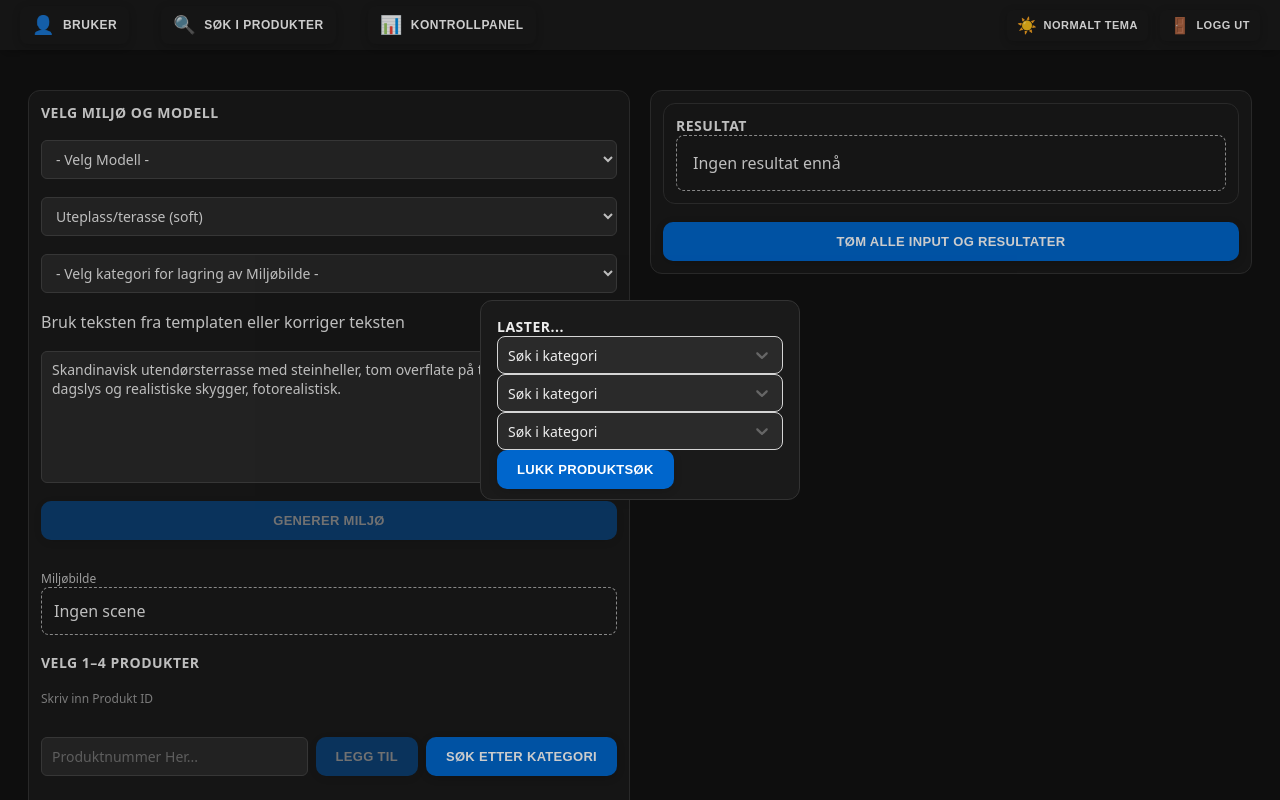
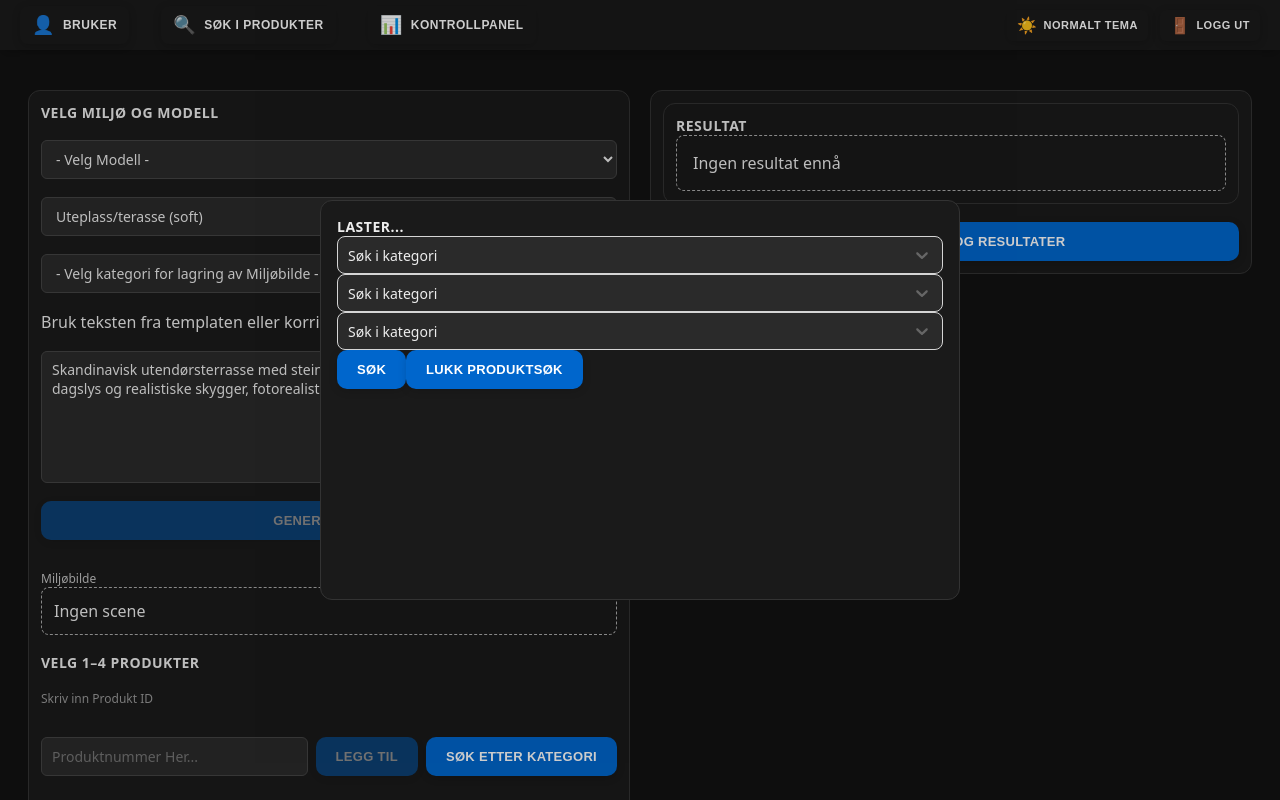
Before and after one commit to johannesolin/BachelorgruppeB26-IKT37, a Next.js app in the folder my-app/: page / in a window 1280 px wide. Both pictures are taken after a click on the button "SØK ETTER KATEGORI". Shown: the top 800 px of the page. Built offline with nearby package versions, Linux system fonts and the light colour scheme.

Commit message:
- arbeid med oppkobling mot database for produktsøk kategori

```diff
--- /dev/null
+++ b/my-app/app/api/products/productByCategory/route.ts
@@ -0,0 +1,18 @@
+import { getProductByCategory } from "@/db/actions";
+import { NextResponse } from "next/server";
+
+export async function POST( req: Request) {
+    try{
+        const body = await req.json();
+
+        const result = await getProductByCategory( { area: body.area, category: body.category, assortment: body.assortment})
+
+        if(!result || result.length === 0) return NextResponse.json({ error: "No product found"}, { status: 404});
+
+        return NextResponse.json(result);
+
+    } catch (e){
+        console.error(e);
+        return NextResponse.json({ error: "Internal server error" }, { status: 500 });
+    }
+}
--- a/my-app/app/page.module.css
+++ b/my-app/app/page.module.css
@@ -753,6 +753,17 @@
   height: 25%;
 }
 
+.modal_select {
+  position: absolute;
+  top: 50%;
+  left: 50%;
+  translate: -50% -50%;
+  padding: 1rem;
+  z-index: 1;
+  width: 50%;
+  height: 50%;
+}
+
 .modalOverlayShow {
   display: block;
   position: fixed;
--- a/my-app/app/page.tsx
+++ b/my-app/app/page.tsx
@@ -45,9 +45,12 @@ export default function Page() {
   // State for scenefiksing (scene refinement)
   const [sceneFixPrompt, setSceneFixPrompt] = useState("");
 
-  // State for produktvalg
+  // State for produkt valg variabler
   const [productIdInput, setProductIdInput] = useState("");
   const [selectedProducts, setSelectedProducts] = useState<Product[]>([]);
+
+  // State variabler for kategori produktsøk
+  const [productCategoryList, setProductCategoryList] = useState();
 
   // State for plasseringsinstruksjoner
   const [placementPrompt, setPlacementPrompt] = useState<string>("");
@@ -467,6 +470,44 @@ export default function Page() {
   }
 
   /*
+  * Funksjon for å produkt søk på produkt kategori.
+  */
+
+  async function productCategoriSearch( area: string | undefined, category: string | undefined, assortment: string | undefined) {
+    try{
+      setErr("");
+      setBusyDatabase(true);
+
+      if(!(area || category || assortment)) throw new Error("Mangler valg a minst en kategori ved produktsøk");
+
+      const body = JSON.stringify({
+        area,
+        category,
+        assortment,
+      })
+
+      const response = await fetch("/api/products/productByCategory", {
+        method: "POST",
+        headers: { "Content-Type": "application/json" },
+        body,
+      })
+
+      const data = await response.json();
+      if (!response.ok) throw new Error(data.error || "produkt henting feilet");
+
+      console.log(data);
+
+      setProductCategoryList(data);
+      setBusyDatabase(false);
+    } catch (e){
+      console.error(e);
+      setBusyDatabase(false);
+      setErr("En feil oppsto ved produktsøk");
+      throw new Error("En feil oppsto ved produktsøk");
+    }
+  }
+
+  /*
   * Funksjon for å lagre miljøbilde resultat
   */
 
@@ -501,8 +542,6 @@ export default function Page() {
       const result = await response.json();
 
       if(!result) throw new Error("Lagring av resultater feilet " + result.error);
-
-      console.log(result);
 
       setResultEnvironmentPrompt("");
       setResultEnviromentModel("");
@@ -545,8 +584,6 @@ export default function Page() {
       const result = await response.json();
 
       if(!result) throw new Error("Lagring av resultater feilet" + result.error);
-
-      console.log(result);
 
       setResultImagePrompt("");
       setResultModel("");
@@ -622,7 +659,7 @@ export default function Page() {
             <button onClick={reset}>Tøm alle input og resultater</button>
           </section>
         </div>
-        <ProductSearchModal darkMode={darkMode} searchModalState={searchModalState} setSeachModalState={setSearchModalState}/>
+        <ProductSearchModal darkMode={darkMode} searchModalState={searchModalState} setSeachModalState={setSearchModalState} productCategoriSearch={productCategoriSearch}/>
         <LoadingModal busyGen={busyGen} darkMode={darkMode}/>
         <StoringModal busyDatabase={busyDatabase} darkMode={darkMode}/>
       </main>
--- a/my-app/components/ProductSearchModal.tsx
+++ b/my-app/components/ProductSearchModal.tsx
@@ -22,15 +22,20 @@ export function ProductSearchModal( props: ProductSearchModalProps ) {
   const areaOptions: Option[] = AREANAME;
   const categoryOptions: Option[] = CATEGORYNAME;
 
+  function test(){
+    console.log(selectedArea?.value, selectedAssortment?.value, selectedCategory?.value )
+  }
+
   return createPortal(
       <div className={`${styles.modalOverlayShow}`}>
-          <div className={`${styles.modal} ${styles.configSection} ${
+          <div className={`${styles.modal_select} ${styles.configSection} ${
             props.darkMode ? styles.dark : styles.light
           }` }>
               <h2 className={`${styles.heading2} ${props.darkMode ? styles.dark : styles.light}`}>Laster...</h2>
               <SearchSelect darkMode={props.darkMode} selectedValue={selectedArea} setSelectedValue={setSelectedArea} options={areaOptions}/>
               <SearchSelect darkMode={props.darkMode} selectedValue={selectedCategory} setSelectedValue={setSelectedCategory} options={categoryOptions}/>
               <SearchSelect darkMode={props.darkMode} selectedValue={selectedAssortment} setSelectedValue={setSelecedAssortment} options={assortmentOptions}/>
+              <button onClick={() => props.productCategoriSearch(selectedArea?.value, selectedCategory?.value, selectedAssortment?.value)}>Søk</button>
               <button onClick={() => props.setSeachModalState(false)}>Lukk produktsøk</button>
           </div>
       </div>,
--- a/my-app/components/SearchSelect.tsx
+++ b/my-app/components/SearchSelect.tsx
@@ -1,5 +1,4 @@
 import Select, { StylesConfig } from "react-select";
-import styles from "../app/page.module.css";
 import { Option, SearchSelectProps } from "./types";
 
 export function SearchSelect( props: SearchSelectProps ){
--- a/my-app/components/types.ts
+++ b/my-app/components/types.ts
@@ -87,6 +87,7 @@ export interface ProductSearchModalProps {
     searchModalState: boolean;
     darkMode: boolean;
     setSeachModalState: (param: boolean) => void;
+    productCategoriSearch: (param: string | undefined, param2: string | undefined, param3: string | undefined) => void;
 }
 
 export interface Option {
--- a/my-app/db/actions.ts
+++ b/my-app/db/actions.ts
@@ -1,6 +1,6 @@
 import 'server-only';
 import { executeQuery, postImage } from "./db";
-import { PostEnviromentResultsProps, Product, PromptResultsProps } from './types';
+import { GetProductByCategoryProps, PostEnviromentResultsProps, Product, PromptResultsProps } from './types';
 
 // funksjon for søk etter produkt på produkt ID
 export async function getProductById(q: string): Promise<Product[]>{
@@ -13,6 +13,30 @@ export async function getProductById(q: string): Promise<Product[]>{
     } catch (error){
         throw new Error('Error getting product' + error)
     }
+}
+
+// funksjon for produkt søk etter kategorier
+export async function getProductByCategory( props: GetProductByCategoryProps ){
+    try{
+        const parameters = {
+            area: props.area,
+            category: props.category,
+            assortment: props.assortment,
+        };
+
+        console.log(parameters)
+
+        const data = await executeQuery('SELECT productId, name, categoryName, images FROM prod_analytics.student_2026.products WHERE areaName = :area AND categoryName = :category AND assortmentClassName = :assortment'
+            , parameters);
+
+        if(!data) throw new Error("Problem getting products from database with product category search");
+
+        return data as Product[];
+
+    } catch (e){
+        throw new Error("Error getting products " + e);
+    }
+
 }
 
 // funksjon for lagring av miljøbilde og inforamsjon
--- a/my-app/db/types.ts
+++ b/my-app/db/types.ts
@@ -33,3 +33,9 @@ export interface PromptResultsProps {
     model: string;
     prompt: string;
 }
+
+export interface GetProductByCategoryProps {
+    area: string;
+    category: string;
+    assortment: string;
+}
```
